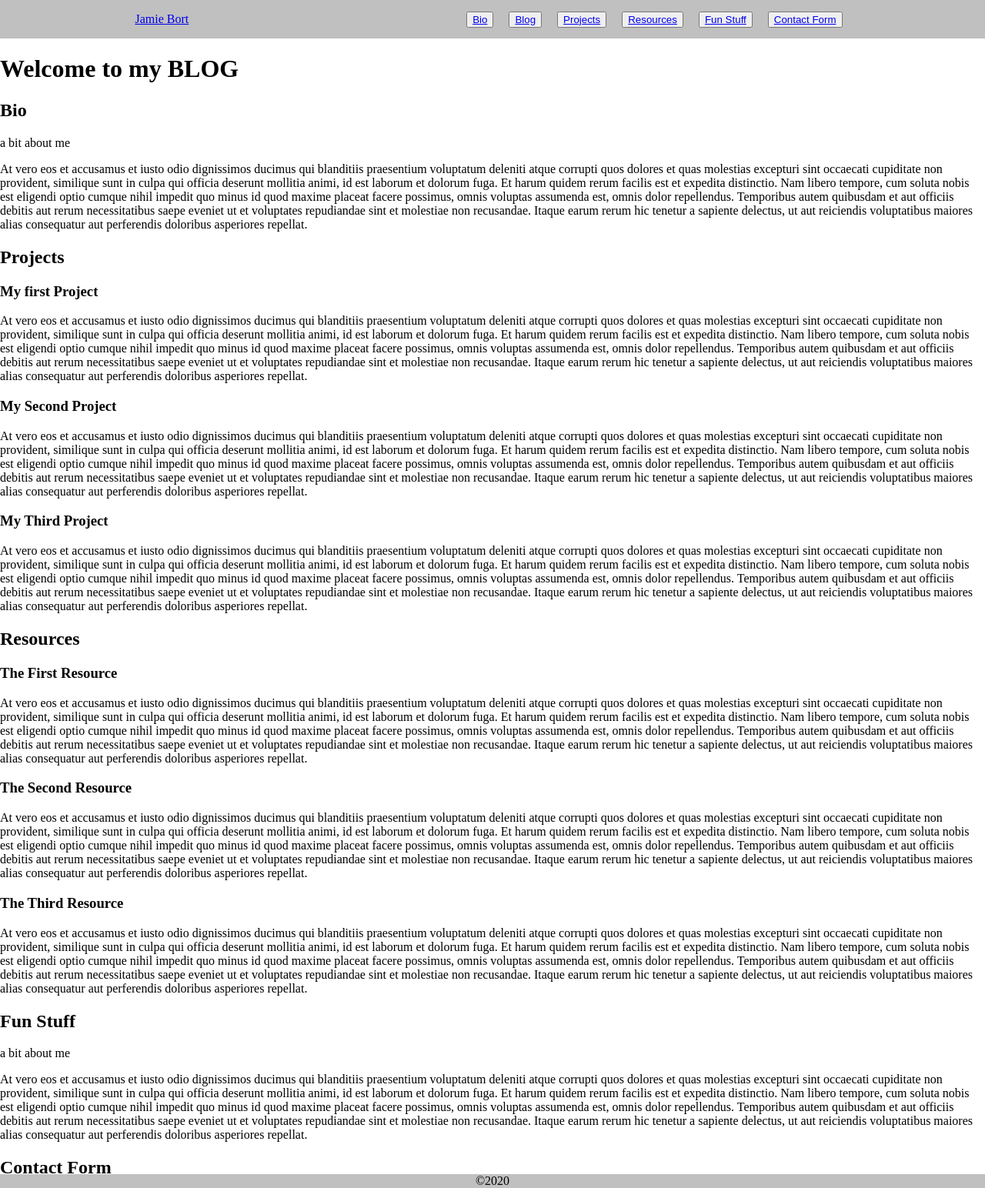
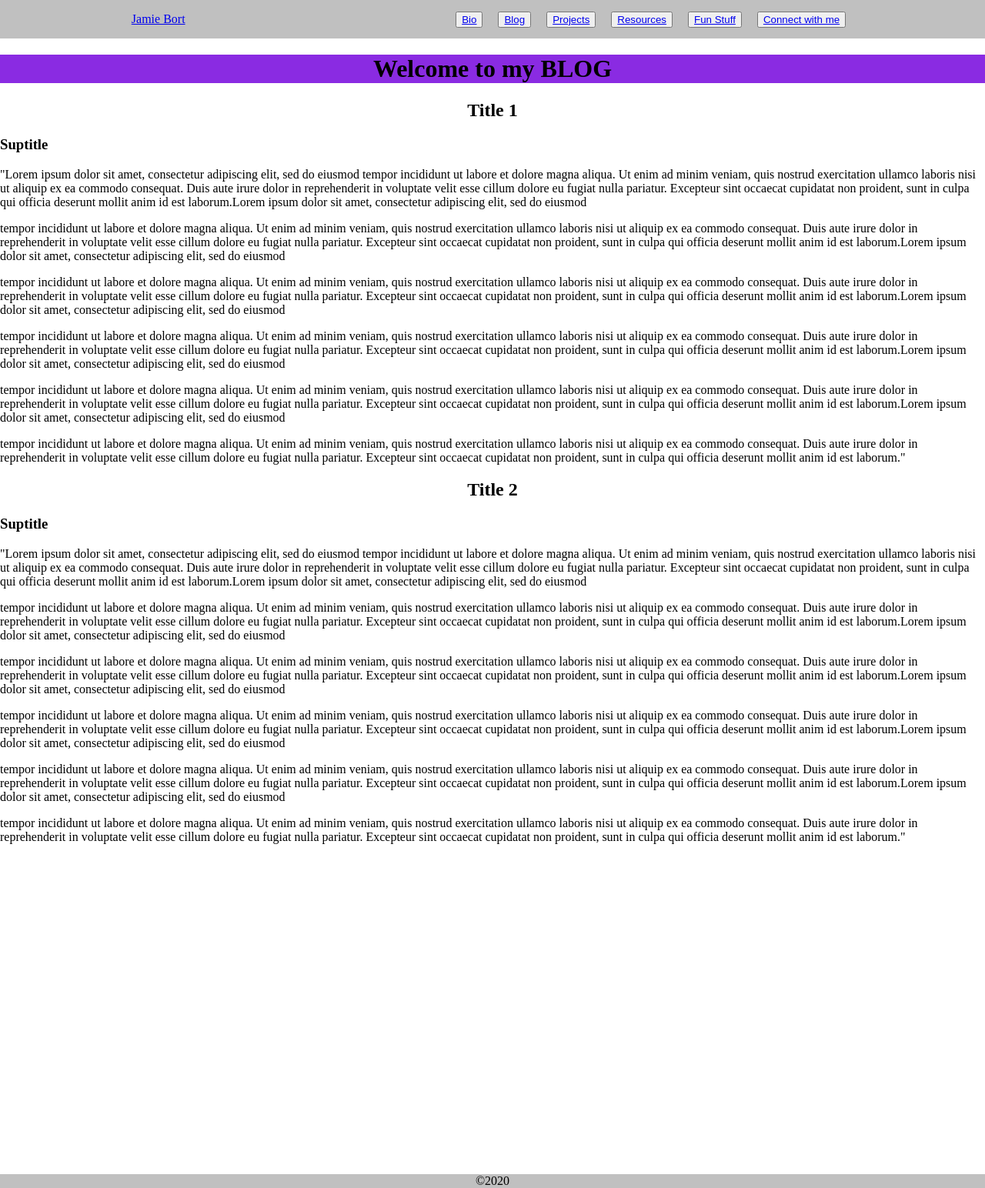
Before and after one commit to JamieBort/Portfolio-Website, a PHP site: page /blog.html in a window 1280 px wide. Shown: the whole page at 77% size. Run offline with PHP 8.4, Linux system fonts and the light colour scheme.

Commit message:
Cleaned up the files a bit.

```diff
--- a/blog.html
+++ b/blog.html
@@ -12,176 +12,111 @@
     <div class="wrapper">
         <header-web-component></header-web-component>
         <div class="content">
-            <h1 id="welcome">Welcome to my BLOG</h1>
-            <section id="bio">
-                <h2>Bio</h2>
-                <p>a bit about me</p>
-                <p>At vero eos et accusamus et iusto odio dignissimos ducimus qui blanditiis praesentium voluptatum
-                    deleniti
-                    atque corrupti quos dolores et quas molestias excepturi sint occaecati cupiditate non provident,
-                    similique sunt in culpa qui officia deserunt mollitia animi, id est laborum et dolorum fuga. Et
-                    harum
-                    quidem rerum facilis est et expedita distinctio. Nam libero tempore, cum soluta nobis est eligendi
-                    optio
-                    cumque nihil impedit quo minus id quod maxime placeat facere possimus, omnis voluptas assumenda est,
-                    omnis dolor repellendus. Temporibus autem quibusdam et aut officiis debitis aut rerum necessitatibus
-                    saepe eveniet ut et voluptates repudiandae sint et molestiae non recusandae. Itaque earum rerum hic
-                    tenetur a sapiente delectus, ut aut reiciendis voluptatibus maiores alias consequatur aut
-                    perferendis
-                    doloribus asperiores repellat.</p>
-            </section>
-            <section id="projects">
-                <h2>Projects</h2>
-                <h3>My first Project</h3>
-                <p>At vero eos et accusamus et iusto odio dignissimos ducimus qui blanditiis praesentium voluptatum
-                    deleniti
-                    atque corrupti quos dolores et quas molestias excepturi sint occaecati cupiditate non provident,
-                    similique sunt in culpa qui officia deserunt mollitia animi, id est laborum et dolorum fuga. Et
-                    harum
-                    quidem rerum facilis est et expedita distinctio. Nam libero tempore, cum soluta nobis est eligendi
-                    optio
-                    cumque nihil impedit quo minus id quod maxime placeat facere possimus, omnis voluptas assumenda est,
-                    omnis dolor repellendus. Temporibus autem quibusdam et aut officiis debitis aut rerum necessitatibus
-                    saepe eveniet ut et voluptates repudiandae sint et molestiae non recusandae. Itaque earum rerum hic
-                    tenetur a sapiente delectus, ut aut reiciendis voluptatibus maiores alias consequatur aut
-                    perferendis
-                    doloribus asperiores repellat.</p>
-                <h3>My Second Project</h3>
-                <p>At vero eos et accusamus et iusto odio dignissimos ducimus qui blanditiis praesentium voluptatum
-                    deleniti
-                    atque corrupti quos dolores et quas molestias excepturi sint occaecati cupiditate non provident,
-                    similique sunt in culpa qui officia deserunt mollitia animi, id est laborum et dolorum fuga. Et
-                    harum
-                    quidem rerum facilis est et expedita distinctio. Nam libero tempore, cum soluta nobis est eligendi
-                    optio
-                    cumque nihil impedit quo minus id quod maxime placeat facere possimus, omnis voluptas assumenda est,
-                    omnis dolor repellendus. Temporibus autem quibusdam et aut officiis debitis aut rerum necessitatibus
-                    saepe eveniet ut et voluptates repudiandae sint et molestiae non recusandae. Itaque earum rerum hic
-                    tenetur a sapiente delectus, ut aut reiciendis voluptatibus maiores alias consequatur aut
-                    perferendis
-                    doloribus asperiores repellat.</p>
-                <h3>My Third Project</h3>
-                <p>At vero eos et accusamus et iusto odio dignissimos ducimus qui blanditiis praesentium voluptatum
-                    deleniti
-                    atque corrupti quos dolores et quas molestias excepturi sint occaecati cupiditate non provident,
-                    similique sunt in culpa qui officia deserunt mollitia animi, id est laborum et dolorum fuga. Et
-                    harum
-                    quidem rerum facilis est et expedita distinctio. Nam libero tempore, cum soluta nobis est eligendi
-                    optio
-                    cumque nihil impedit quo minus id quod maxime placeat facere possimus, omnis voluptas assumenda est,
-                    omnis dolor repellendus. Temporibus autem quibusdam et aut officiis debitis aut rerum necessitatibus
-                    saepe eveniet ut et voluptates repudiandae sint et molestiae non recusandae. Itaque earum rerum hic
-                    tenetur a sapiente delectus, ut aut reiciendis voluptatibus maiores alias consequatur aut
-                    perferendis
-                    doloribus asperiores repellat.</p>
-            </section>
-            <section id="resources">
-                <h2>Resources</h2>
-                <h3>The First Resource</h3>
-                <p>At vero eos et accusamus et iusto odio dignissimos ducimus qui blanditiis praesentium voluptatum
-                    deleniti
-                    atque corrupti quos dolores et quas molestias excepturi sint occaecati cupiditate non provident,
-                    similique sunt in culpa qui officia deserunt mollitia animi, id est laborum et dolorum fuga. Et
-                    harum
-                    quidem rerum facilis est et expedita distinctio. Nam libero tempore, cum soluta nobis est eligendi
-                    optio
-                    cumque nihil impedit quo minus id quod maxime placeat facere possimus, omnis voluptas assumenda est,
-                    omnis dolor repellendus. Temporibus autem quibusdam et aut officiis debitis aut rerum necessitatibus
-                    saepe eveniet ut et voluptates repudiandae sint et molestiae non recusandae. Itaque earum rerum hic
-                    tenetur a sapiente delectus, ut aut reiciendis voluptatibus maiores alias consequatur aut
-                    perferendis
-                    doloribus asperiores repellat.</p>
-                <h3>The Second Resource</h3>
-                <p>At vero eos et accusamus et iusto odio dignissimos ducimus qui blanditiis praesentium voluptatum
-                    deleniti
-                    atque corrupti quos dolores et quas molestias excepturi sint occaecati cupiditate non provident,
-                    similique sunt in culpa qui officia deserunt mollitia animi, id est laborum et dolorum fuga. Et
-                    harum
-                    quidem rerum facilis est et expedita distinctio. Nam libero tempore, cum soluta nobis est eligendi
-                    optio
-                    cumque nihil impedit quo minus id quod maxime placeat facere possimus, omnis voluptas assumenda est,
-                    omnis dolor repellendus. Temporibus autem quibusdam et aut officiis debitis aut rerum necessitatibus
-                    saepe eveniet ut et voluptates repudiandae sint et molestiae non recusandae. Itaque earum rerum hic
-                    tenetur a sapiente delectus, ut aut reiciendis voluptatibus maiores alias consequatur aut
-                    perferendis
-                    doloribus asperiores repellat.</p>
-                <h3>The Third Resource</h3>
-                <p>At vero eos et accusamus et iusto odio dignissimos ducimus qui blanditiis praesentium voluptatum
-                    deleniti
-                    atque corrupti quos dolores et quas molestias excepturi sint occaecati cupiditate non provident,
-                    similique sunt in culpa qui officia deserunt mollitia animi, id est laborum et dolorum fuga. Et
-                    harum
-                    quidem rerum facilis est et expedita distinctio. Nam libero tempore, cum soluta nobis est eligendi
-                    optio
-                    cumque nihil impedit quo minus id quod maxime placeat facere possimus, omnis voluptas assumenda est,
-                    omnis dolor repellendus. Temporibus autem quibusdam et aut officiis debitis aut rerum necessitatibus
-                    saepe eveniet ut et voluptates repudiandae sint et molestiae non recusandae. Itaque earum rerum hic
-                    tenetur a sapiente delectus, ut aut reiciendis voluptatibus maiores alias consequatur aut
-                    perferendis
-                    doloribus asperiores repellat.</p>
+            <h1 id="blog">Welcome to my BLOG</h1>
+            <section>
+                <h2>Title 1</h2>
+                <h3>Suptitle</h3>
+                <p>"Lorem ipsum dolor sit amet, consectetur adipiscing elit, sed do eiusmod tempor incididunt ut labore
+                    et
+                    dolore magna aliqua. Ut enim ad minim veniam, quis nostrud exercitation ullamco laboris nisi ut
+                    aliquip
+                    ex ea commodo consequat. Duis aute irure dolor in reprehenderit in voluptate velit esse cillum
+                    dolore eu
+                    fugiat nulla pariatur. Excepteur sint occaecat cupidatat non proident, sunt in culpa qui officia
+                    deserunt mollit anim id est laborum.Lorem ipsum dolor sit amet, consectetur adipiscing elit, sed do
+                    eiusmod</p>
+                <p>tempor incididunt ut labore et
+                    dolore magna aliqua. Ut enim ad minim veniam, quis nostrud exercitation ullamco laboris nisi ut
+                    aliquip
+                    ex ea commodo consequat. Duis aute irure dolor in reprehenderit in voluptate velit esse cillum
+                    dolore eu
+                    fugiat nulla pariatur. Excepteur sint occaecat cupidatat non proident, sunt in culpa qui officia
+                    deserunt mollit anim id est laborum.Lorem ipsum dolor sit amet, consectetur adipiscing elit, sed do
+                    eiusmod</p>
+                <p>tempor incididunt ut labore et
+                    dolore magna aliqua. Ut enim ad minim veniam, quis nostrud exercitation ullamco laboris nisi ut
+                    aliquip
+                    ex ea commodo consequat. Duis aute irure dolor in reprehenderit in voluptate velit esse cillum
+                    dolore eu
+                    fugiat nulla pariatur. Excepteur sint occaecat cupidatat non proident, sunt in culpa qui officia
+                    deserunt mollit anim id est laborum.Lorem ipsum dolor sit amet, consectetur adipiscing elit, sed do
+                    eiusmod</p>
+                <p>tempor incididunt ut labore et
+                    dolore magna aliqua. Ut enim ad minim veniam, quis nostrud exercitation ullamco laboris nisi ut
+                    aliquip
+                    ex ea commodo consequat. Duis aute irure dolor in reprehenderit in voluptate velit esse cillum
+                    dolore eu
+                    fugiat nulla pariatur. Excepteur sint occaecat cupidatat non proident, sunt in culpa qui officia
+                    deserunt mollit anim id est laborum.Lorem ipsum dolor sit amet, consectetur adipiscing elit, sed do
+                    eiusmod</p>
+                <p>tempor incididunt ut labore et
+                    dolore magna aliqua. Ut enim ad minim veniam, quis nostrud exercitation ullamco laboris nisi ut
+                    aliquip
+                    ex ea commodo consequat. Duis aute irure dolor in reprehenderit in voluptate velit esse cillum
+                    dolore eu
+                    fugiat nulla pariatur. Excepteur sint occaecat cupidatat non proident, sunt in culpa qui officia
+                    deserunt mollit anim id est laborum.Lorem ipsum dolor sit amet, consectetur adipiscing elit, sed do
+                    eiusmod</p>
+                <p>tempor incididunt ut labore et
+                    dolore magna aliqua. Ut enim ad minim veniam, quis nostrud exercitation ullamco laboris nisi ut
+                    aliquip
+                    ex ea commodo consequat. Duis aute irure dolor in reprehenderit in voluptate velit esse cillum
+                    dolore eu
+                    fugiat nulla pariatur. Excepteur sint occaecat cupidatat non proident, sunt in culpa qui officia
+                    deserunt mollit anim id est laborum."</p>
             </section>
 
-            <section id="fun_stuff">
-                <h2>Fun Stuff</h2>
-                <p>a bit about me</p>
-                <p>At vero eos et accusamus et iusto odio dignissimos ducimus qui blanditiis praesentium voluptatum
-                    deleniti
-                    atque corrupti quos dolores et quas molestias excepturi sint occaecati cupiditate non provident,
-                    similique sunt in culpa qui officia deserunt mollitia animi, id est laborum et dolorum fuga. Et
-                    harum
-                    quidem rerum facilis est et expedita distinctio. Nam libero tempore, cum soluta nobis est eligendi
-                    optio
-                    cumque nihil impedit quo minus id quod maxime placeat facere possimus, omnis voluptas assumenda est,
-                    omnis dolor repellendus. Temporibus autem quibusdam et aut officiis debitis aut rerum necessitatibus
-                    saepe eveniet ut et voluptates repudiandae sint et molestiae non recusandae. Itaque earum rerum hic
-                    tenetur a sapiente delectus, ut aut reiciendis voluptatibus maiores alias consequatur aut
-                    perferendis
-                    doloribus asperiores repellat.</p>
-            </section>
-            <section id="contact_form">
-                <h2>Contact Form</h2>
-                <h3>My first Project</h3>
-                <p>At vero eos et accusamus et iusto odio dignissimos ducimus qui blanditiis praesentium voluptatum
-                    deleniti
-                    atque corrupti quos dolores et quas molestias excepturi sint occaecati cupiditate non provident,
-                    similique sunt in culpa qui officia deserunt mollitia animi, id est laborum et dolorum fuga. Et
-                    harum
-                    quidem rerum facilis est et expedita distinctio. Nam libero tempore, cum soluta nobis est eligendi
-                    optio
-                    cumque nihil impedit quo minus id quod maxime placeat facere possimus, omnis voluptas assumenda est,
-                    omnis dolor repellendus. Temporibus autem quibusdam et aut officiis debitis aut rerum necessitatibus
-                    saepe eveniet ut et voluptates repudiandae sint et molestiae non recusandae. Itaque earum rerum hic
-                    tenetur a sapiente delectus, ut aut reiciendis voluptatibus maiores alias consequatur aut
-                    perferendis
-                    doloribus asperiores repellat.</p>
-                <h3>My Second Project</h3>
-                <p>At vero eos et accusamus et iusto odio dignissimos ducimus qui blanditiis praesentium voluptatum
-                    deleniti
-                    atque corrupti quos dolores et quas molestias excepturi sint occaecati cupiditate non provident,
-                    similique sunt in culpa qui officia deserunt mollitia animi, id est laborum et dolorum fuga. Et
-                    harum
-                    quidem rerum facilis est et expedita distinctio. Nam libero tempore, cum soluta nobis est eligendi
-                    optio
-                    cumque nihil impedit quo minus id quod maxime placeat facere possimus, omnis voluptas assumenda est,
-                    omnis dolor repellendus. Temporibus autem quibusdam et aut officiis debitis aut rerum necessitatibus
-                    saepe eveniet ut et voluptates repudiandae sint et molestiae non recusandae. Itaque earum rerum hic
-                    tenetur a sapiente delectus, ut aut reiciendis voluptatibus maiores alias consequatur aut
-                    perferendis
-                    doloribus asperiores repellat.</p>
-                <h3>My Third Project</h3>
-                <p>At vero eos et accusamus et iusto odio dignissimos ducimus qui blanditiis praesentium voluptatum
-                    deleniti
-                    atque corrupti quos dolores et quas molestias excepturi sint occaecati cupiditate non provident,
-                    similique sunt in culpa qui officia deserunt mollitia animi, id est laborum et dolorum fuga. Et
-                    harum
-                    quidem rerum facilis est et expedita distinctio. Nam libero tempore, cum soluta nobis est eligendi
-                    optio
-                    cumque nihil impedit quo minus id quod maxime placeat facere possimus, omnis voluptas assumenda est,
-                    omnis dolor repellendus. Temporibus autem quibusdam et aut officiis debitis aut rerum necessitatibus
-                    saepe eveniet ut et voluptates repudiandae sint et molestiae non recusandae. Itaque earum rerum hic
-                    tenetur a sapiente delectus, ut aut reiciendis voluptatibus maiores alias consequatur aut
-                    perferendis
-                    doloribus asperiores repellat.</p>
+            <section>
+                <h2>Title 2</h2>
+                <h3>Suptitle</h3>
+                <p>"Lorem ipsum dolor sit amet, consectetur adipiscing elit, sed do eiusmod tempor incididunt ut labore
+                    et
+                    dolore magna aliqua. Ut enim ad minim veniam, quis nostrud exercitation ullamco laboris nisi ut
+                    aliquip
+                    ex ea commodo consequat. Duis aute irure dolor in reprehenderit in voluptate velit esse cillum
+                    dolore eu
+                    fugiat nulla pariatur. Excepteur sint occaecat cupidatat non proident, sunt in culpa qui officia
+                    deserunt mollit anim id est laborum.Lorem ipsum dolor sit amet, consectetur adipiscing elit, sed do
+                    eiusmod</p>
+                <p>tempor incididunt ut labore et
+                    dolore magna aliqua. Ut enim ad minim veniam, quis nostrud exercitation ullamco laboris nisi ut
+                    aliquip
+                    ex ea commodo consequat. Duis aute irure dolor in reprehenderit in voluptate velit esse cillum
+                    dolore eu
+                    fugiat nulla pariatur. Excepteur sint occaecat cupidatat non proident, sunt in culpa qui officia
+                    deserunt mollit anim id est laborum.Lorem ipsum dolor sit amet, consectetur adipiscing elit, sed do
+                    eiusmod</p>
+                <p>tempor incididunt ut labore et
+                    dolore magna aliqua. Ut enim ad minim veniam, quis nostrud exercitation ullamco laboris nisi ut
+                    aliquip
+                    ex ea commodo consequat. Duis aute irure dolor in reprehenderit in voluptate velit esse cillum
+                    dolore eu
+                    fugiat nulla pariatur. Excepteur sint occaecat cupidatat non proident, sunt in culpa qui officia
+                    deserunt mollit anim id est laborum.Lorem ipsum dolor sit amet, consectetur adipiscing elit, sed do
+                    eiusmod</p>
+                <p>tempor incididunt ut labore et
+                    dolore magna aliqua. Ut enim ad minim veniam, quis nostrud exercitation ullamco laboris nisi ut
+                    aliquip
+                    ex ea commodo consequat. Duis aute irure dolor in reprehenderit in voluptate velit esse cillum
+                    dolore eu
+                    fugiat nulla pariatur. Excepteur sint occaecat cupidatat non proident, sunt in culpa qui officia
+                    deserunt mollit anim id est laborum.Lorem ipsum dolor sit amet, consectetur adipiscing elit, sed do
+                    eiusmod</p>
+                <p>tempor incididunt ut labore et
+                    dolore magna aliqua. Ut enim ad minim veniam, quis nostrud exercitation ullamco laboris nisi ut
+                    aliquip
+                    ex ea commodo consequat. Duis aute irure dolor in reprehenderit in voluptate velit esse cillum
+                    dolore eu
+                    fugiat nulla pariatur. Excepteur sint occaecat cupidatat non proident, sunt in culpa qui officia
+                    deserunt mollit anim id est laborum.Lorem ipsum dolor sit amet, consectetur adipiscing elit, sed do
+                    eiusmod</p>
+                <p>tempor incididunt ut labore et
+                    dolore magna aliqua. Ut enim ad minim veniam, quis nostrud exercitation ullamco laboris nisi ut
+                    aliquip
+                    ex ea commodo consequat. Duis aute irure dolor in reprehenderit in voluptate velit esse cillum
+                    dolore eu
+                    fugiat nulla pariatur. Excepteur sint occaecat cupidatat non proident, sunt in culpa qui officia
+                    deserunt mollit anim id est laborum."</p>
             </section>
         </div>
         <footer-web-component></footer-web-component>
--- a/source.js
+++ b/source.js
@@ -9,11 +9,11 @@ class Header extends HTMLElement{
                 </div>
                 <div id="right">
                     <button><a href="./index.html#bio">Bio</a></button>
-                    <button><a href="./blog.html">Blog</a></button>
+                    <button><a href="./blog.html#blog">Blog</a></button>
                     <button><a href="./index.html#projects">Projects</a></button>
                     <button><a href="./index.html#resources">Resources</a></button>
                     <button><a href="./index.html#fun_stuff">Fun Stuff</a></button>
-                    <button><a href="./index.html#contact_form">Contact Form</a></button>
+                    <button><a href="./index.html#connect_with_me">Connect with me</a></button>
                 </div>
             </div>
         </div>
--- a/styles.css
+++ b/styles.css
@@ -7,6 +7,13 @@ html, body {
     display: flex;
     flex-direction: column;
   }
+  #welcome, #blog{
+    background: blueviolet;
+    text-align: center;
+  }
+  section>h2{
+      text-align: center;
+    }
   .header, .footer {
     background: silver;
   }
```
Also changed, not shown: index.html (+17 -151 lines).
